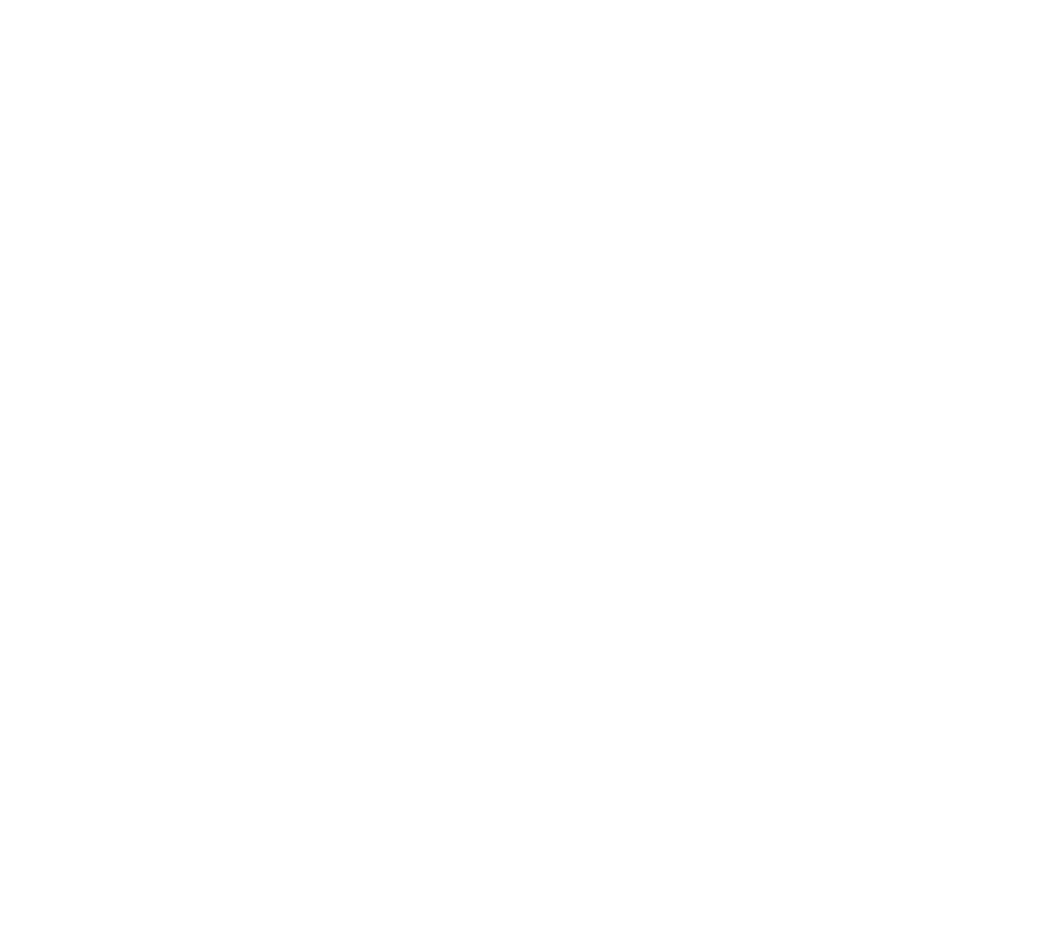
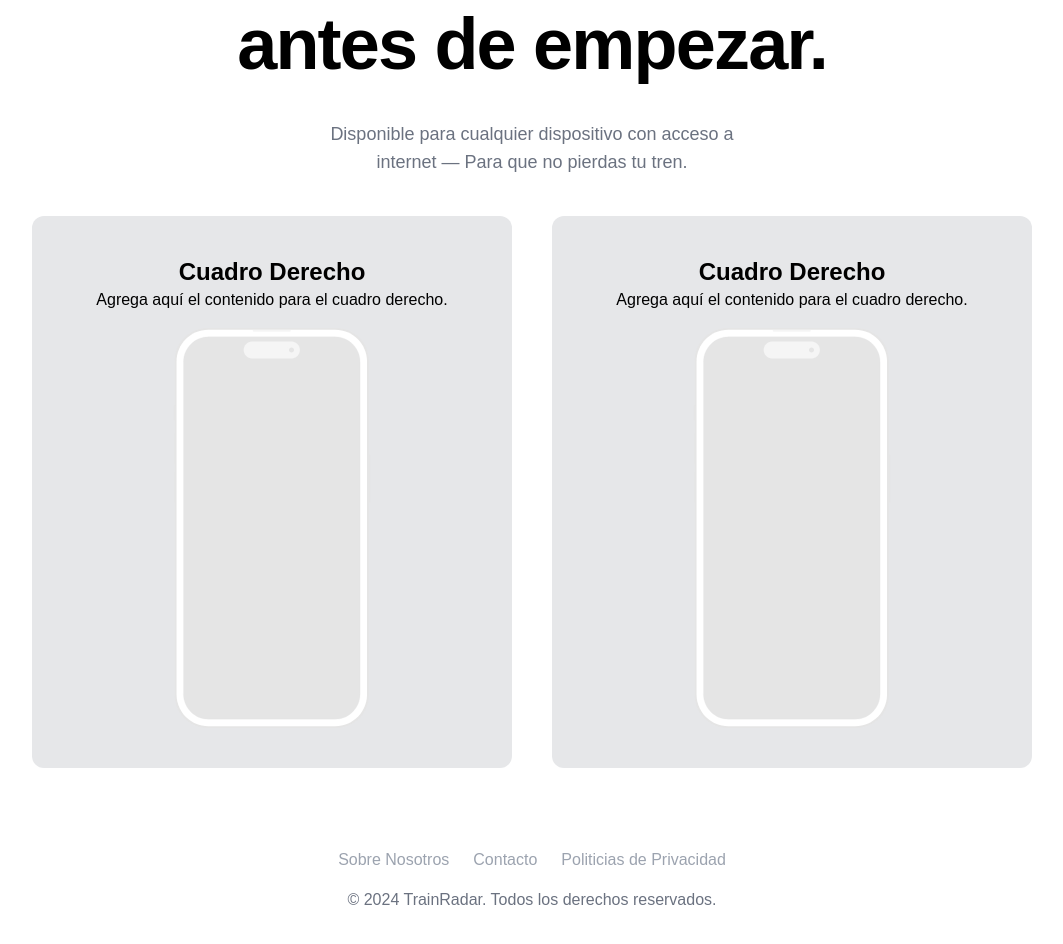
Before and after one commit to YoussefAKQ/TrainRadar, a Next.js app: page / in a window 1280 px wide. Shown: the part 1823-2767 px from the top of the page, without its empty margins (108-1171 px from the left). Before the commit the page ends 1719 px from the top, so only its background shows below. Built offline with nearby package versions, Linux system fonts and the light colour scheme.

Commit message:
Footer y mas contenido en el home

```diff
--- a/app/layout.tsx
+++ b/app/layout.tsx
@@ -2,6 +2,7 @@
 import localFont from "next/font/local";
 import "./globals.css";
 import Navbar from "@/components/navbar";
+import Footer from "@/components/footer"; // Cambiado para importar Footer correctamente
 
 const geistSans = localFont({
   src: "./fonts/GeistVF.woff",
@@ -27,8 +28,9 @@
   return (
     <html lang="en">
       <body className={`${geistSans.variable} ${geistMono.variable} antialiased`}>
-      <Navbar />
+        <Navbar />
         {children}
+        <Footer />
       </body>
     </html>
   );
--- a/app/page.tsx
+++ b/app/page.tsx
@@ -1,6 +1,6 @@
 import Image from "next/image";
-import {Safari} from "@/components/safari";
-import Link from "next/link";
+import { Safari } from "@/components/safari";
+import {Iphone15Pro} from "@/components/iphone";
 
 export default function Home() {
   return (
@@ -39,6 +39,32 @@
           src="https://imagedelivery.net/0aWQQ0aPeqvRMfdqaMMJPQ/df84dc2b-b7b8-4649-9532-5d0566d99e00/public"
         />
       </div>
+      <h1 className="text-7xl font-bold tracking-tight">
+        Entiende el funcionamiento <br /> antes de empezar.
+      </h1>
+      <p className="text-gray-500 text-lg max-w-md">
+        Disponible para cualquier dispositivo con acceso a internet — Para que no pierdas tu tren.
+      </p>
+      <div className="flex justify-center space-x-10 mt-10">
+        <div className="bg-gray-900/10 rounded-xl p-10 w-1/2">
+          {/* Contenido del cuadro izquierdo */}
+          <h2 className="text-2xl font-semibold">Cuadro Derecho</h2>
+          <p className="mb-4">Agrega aquí el contenido para el cuadro derecho.</p>
+          <Iphone15Pro
+          className="size-[400px]"
+          src=""
+        />
+        </div>
+        <div className="bg-gray-900/10 rounded-xl p-10 w-1/2">
+          {/* Contenido del cuadro derecho */}
+          <h2 className="text-2xl font-semibold">Cuadro Derecho</h2>
+          <p className="mb-4">Agrega aquí el contenido para el cuadro derecho.</p>
+          <Iphone15Pro
+          className="size-[400px]"
+          src=""
+        />
+        </div>
+      </div>
     </div>
   );
 }
--- /dev/null
+++ b/components/footer.tsx
@@ -0,0 +1,24 @@
+import Link from "next/link";
+
+export default function Footer() {
+  return (
+    <footer className="bg-white text-white mt-12 py-8">
+      <div className="container mx-auto px-4 text-center">
+        <div className="flex justify-center space-x-6 mb-4">
+          <Link href="/about" className="text-gray-400 hover:text-white">
+            Sobre Nosotros
+          </Link>
+          <Link href="/contact" className="text-gray-400 hover:text-white">
+            Contacto
+          </Link>
+          <Link href="/privacy" className="text-gray-400 hover:text-white">
+            Politicias de Privacidad
+          </Link>
+        </div>
+        <p className="text-gray-500">
+          &copy; {new Date().getFullYear()} TrainRadar. Todos los derechos reservados.
+        </p>
+      </div>
+    </footer>
+  );
+}
--- /dev/null
+++ b/components/iphone.tsx
@@ -0,0 +1,95 @@
+import { SVGProps } from "react";
+
+export interface Iphone15ProProps extends SVGProps<SVGSVGElement> {
+  width?: number;
+  height?: number;
+  src?: string;
+}
+
+export function Iphone15Pro({
+  width = 433,
+  height = 882,
+  src,
+  ...props
+}: Iphone15ProProps) {
+  return (
+    <svg
+      width={width}
+      height={height}
+      viewBox={`0 0 ${width} ${height}`}
+      fill="none"
+      xmlns="http://www.w3.org/2000/svg"
+      {...props}
+    >
+      <path
+        d="M2 73C2 32.6832 34.6832 0 75 0H357C397.317 0 430 32.6832 430 73V809C430 849.317 397.317 882 357 882H75C34.6832 882 2 849.317 2 809V73Z"
+        className="fill-[#E5E5E5] dark:fill-[#404040]"
+      />
+      <path
+        d="M0 171C0 170.448 0.447715 170 1 170H3V204H1C0.447715 204 0 203.552 0 203V171Z"
+        className="fill-[#E5E5E5] dark:fill-[#404040]"
+      />
+      <path
+        d="M1 234C1 233.448 1.44772 233 2 233H3.5V300H2C1.44772 300 1 299.552 1 299V234Z"
+        className="fill-[#E5E5E5] dark:fill-[#404040]"
+      />
+      <path
+        d="M1 319C1 318.448 1.44772 318 2 318H3.5V385H2C1.44772 385 1 384.552 1 384V319Z"
+        className="fill-[#E5E5E5] dark:fill-[#404040]"
+      />
+      <path
+        d="M430 279H432C432.552 279 433 279.448 433 280V384C433 384.552 432.552 385 432 385H430V279Z"
+        className="fill-[#E5E5E5] dark:fill-[#404040]"
+      />
+      <path
+        d="M6 74C6 35.3401 37.3401 4 76 4H356C394.66 4 426 35.3401 426 74V808C426 846.66 394.66 878 356 878H76C37.3401 878 6 846.66 6 808V74Z"
+        className="dark:fill-[#262626] fill-white"
+      />
+      <path
+        opacity="0.5"
+        d="M174 5H258V5.5C258 6.60457 257.105 7.5 256 7.5H176C174.895 7.5 174 6.60457 174 5.5V5Z"
+        className="fill-[#E5E5E5] dark:fill-[#404040]"
+      />
+      <path
+        d="M21.25 75C21.25 44.2101 46.2101 19.25 77 19.25H355C385.79 19.25 410.75 44.2101 410.75 75V807C410.75 837.79 385.79 862.75 355 862.75H77C46.2101 862.75 21.25 837.79 21.25 807V75Z"
+        className="fill-[#E5E5E5] dark:fill-[#404040] stroke-[#E5E5E5] dark:stroke-[#404040] stroke-[0.5]"
+      />
+
+      {src && (
+        <image
+          href={src}
+          x="21.25"
+          y="19.25"
+          width="389.5"
+          height="843.5"
+          preserveAspectRatio="xMidYMid slice"
+          clipPath="url(#roundedCorners)"
+        />
+      )}
+      <path
+        d="M154 48.5C154 38.2827 162.283 30 172.5 30H259.5C269.717 30 278 38.2827 278 48.5C278 58.7173 269.717 67 259.5 67H172.5C162.283 67 154 58.7173 154 48.5Z"
+        className="dark:fill-[#262626] fill-[#F5F5F5]"
+      />
+      <path
+        d="M249 48.5C249 42.701 253.701 38 259.5 38C265.299 38 270 42.701 270 48.5C270 54.299 265.299 59 259.5 59C253.701 59 249 54.299 249 48.5Z"
+        className="dark:fill-[#262626] fill-[#F5F5F5]"
+      />
+      <path
+        d="M254 48.5C254 45.4624 256.462 43 259.5 43C262.538 43 265 45.4624 265 48.5C265 51.5376 262.538 54 259.5 54C256.462 54 254 51.5376 254 48.5Z"
+        className="fill-[#E5E5E5] dark:fill-[#404040]"
+      />
+      <defs>
+        <clipPath id="roundedCorners">
+          <rect
+            x="21.25"
+            y="19.25"
+            width="389.5"
+            height="843.5"
+            rx="55.75"
+            ry="55.75"
+          />
+        </clipPath>
+      </defs>
+    </svg>
+  );
+}
```
